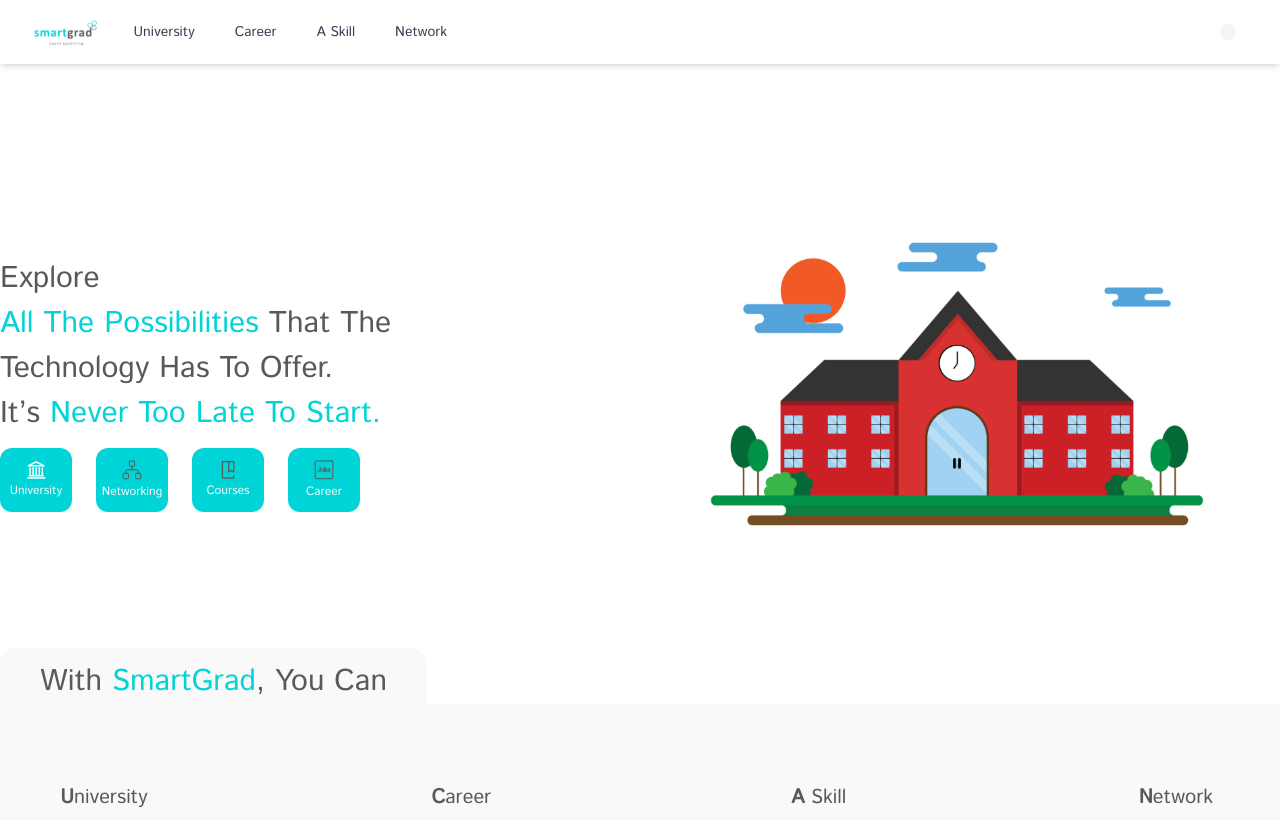
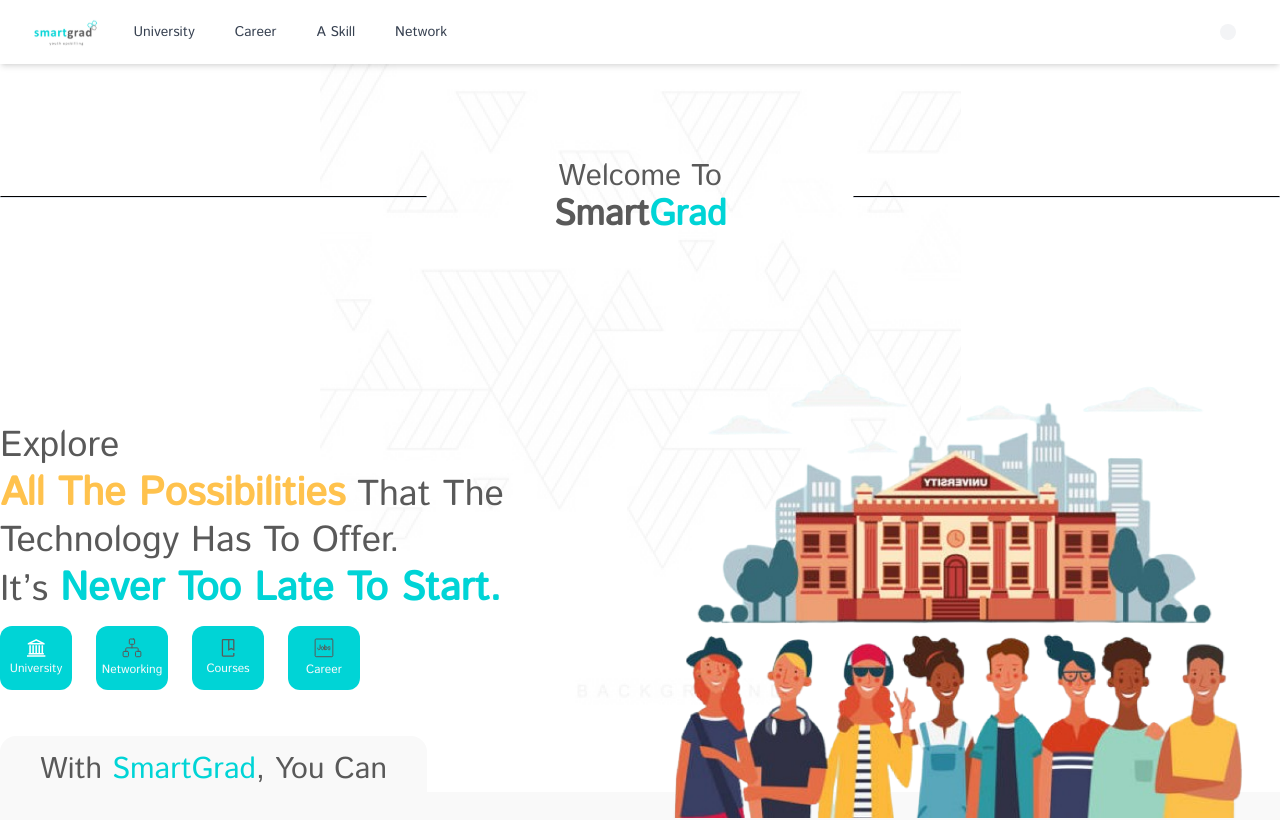
Before and after one commit to Rohan1279/smartgrad-frontend, a React (Vite) app: page / in a window 1280 px wide. Shown: the top 820 px of the page. Built offline with nearby package versions, Linux system fonts and the light colour scheme.

Commit message:
Add background and banner cover images to the home page

```diff
--- a/src/Pages/Home/Banner/Banner.jsx
+++ b/src/Pages/Home/Banner/Banner.jsx
@@ -4,18 +4,43 @@
 import NetworkIcon from "../../../assets/network-icon.svg";
 import CoursesIcon from "../../../assets/courses-icon.svg";
 import CareerIcon from "../../../assets/career-icon.svg";
+import background from "../../../assets/background-shapes.png";
+import bannerCover from "../../../assets/banner-cover.png";
 
 const Banner = () => {
   return (
-    <header className=" ">
-      <div className="max-w-7xl mx-auto h-[80vh] flex justify-between items-center ">
-        <section className="text-3xl text-[#595959]  leading-normal">
+    <header className="mb-2">
+      <div
+        style={{
+          backgroundImage: `url(${background})`,
+          backgroundSize: "contain",
+          backgroundRepeat: "no-repeat",
+          backgroundPosition: "center",
+        }}
+        className="max-w-7xl mx-auto h-[90vh] grid grid-cols-2 justify-between items-center text-[#595959]"
+      >
+        <div className="col-span-full grid grid-cols-3 items-center w-full  text-center justify-between ">
+          <hr className="border border-t-black  w-full"></hr>
+          <div>
+            <h1 className="text-3xl">Welcome To</h1>
+            <p className="text-4xl font-bold">
+              Smart<span className="text-[#00D4D6]">Grad</span>{" "}
+            </p>
+          </div>
+          <hr className="border border-t-black w-full"></hr>
+        </div>
+        <div className="col-span-full grid grid-cols-2 relative">
+          <section className="text-4xl text-[#595959]  leading-tight ">
             <div>
               <span className="block">Explore</span>{" "}
-            <span className="text-[#00D4D6]">All The Possibilities</span> That
-            The
+              <span className="text-[#FFC24D] text-[40px] font-bold">
+                All The Possibilities
+              </span>{" "}
+              That The
               <span className="block">Technology Has To Offer.</span> It’s{" "}
-            <span className="text-[#00D4D6]">Never Too Late To Start.</span>
+              <span className="text-[#00D4D6]  text-[40px] font-bold">
+                Never Too Late To Start.
+              </span>
             </div>
             <div className="flex space-x-6 mt-3">
               <BannerButton icon={UniversityIcon} text={"University"} />
@@ -24,7 +49,12 @@
               <BannerButton icon={CareerIcon} text={"Career"} />
             </div>
           </section>
-        <img src={BannerImg} alt="smartgrad icon" className="" />
+          <img
+            src={bannerCover}
+            alt="smartgrad icon"
+            className="absolute w-1/2 right-0 -bottom-32"
+          />
+        </div>
       </div>
     </header>
   );
```
Also changed, not shown: src/assets/background-shapes.png (added), src/assets/banner-cover.png (added). Lines whose indentation alone changed are shown as unchanged.
